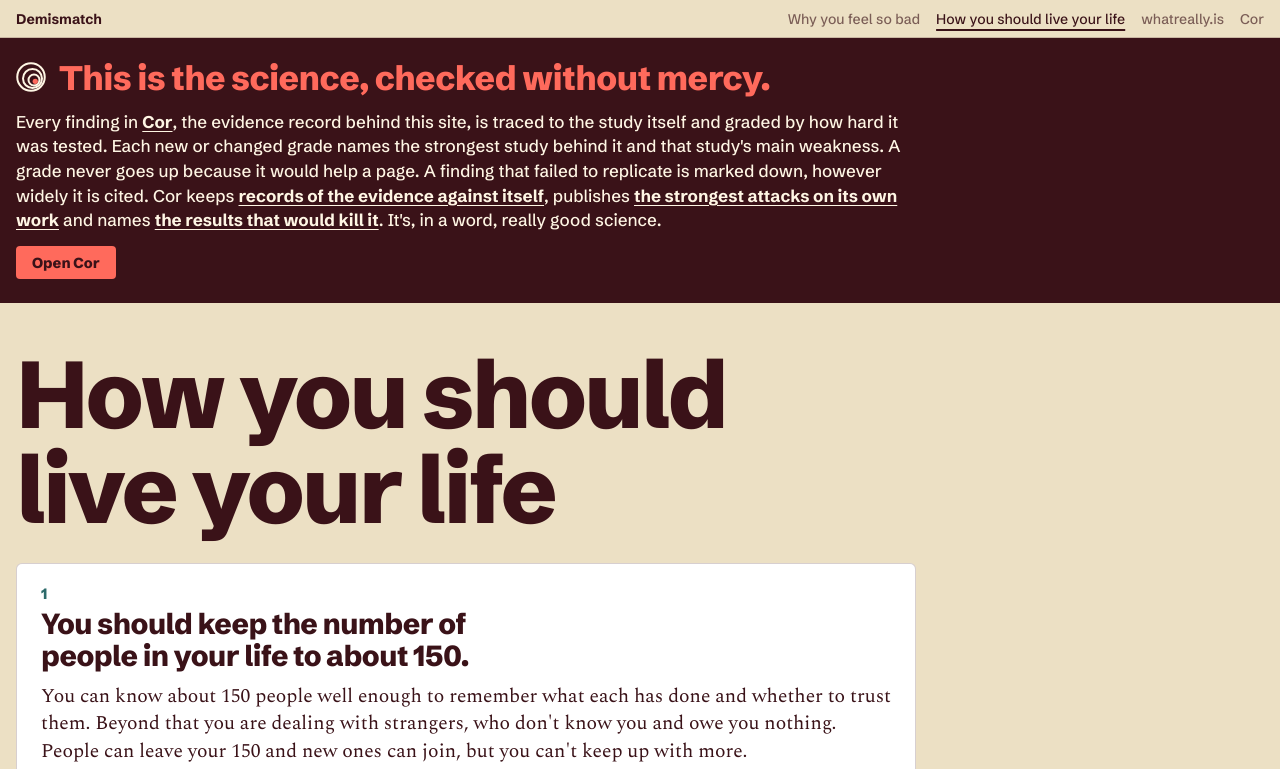
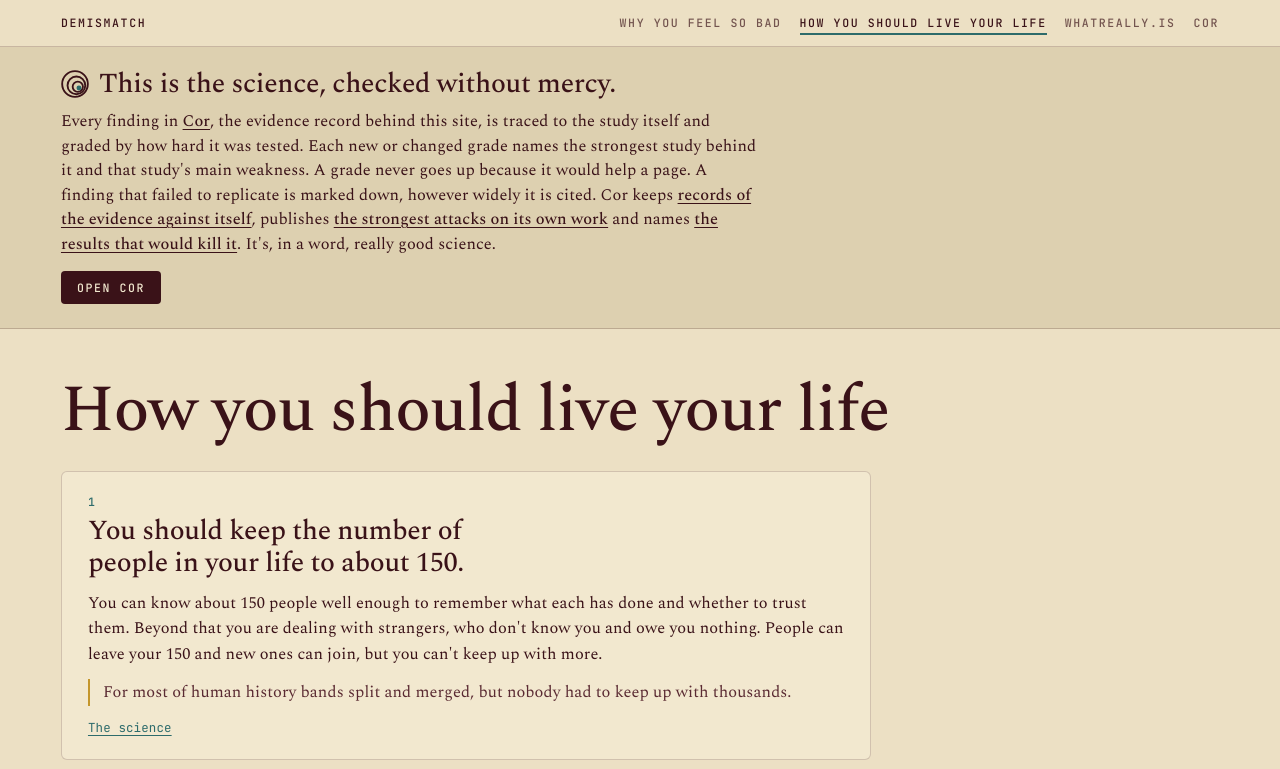
Before and after one commit to MaartenRischen/howyoushouldliveyourlife, a plain HTML site: page index.html in a window 1280 px wide. Shown: the top 769 px of the page. Drawn offline with Linux system fonts and the light colour scheme.

Commit message:
One look for every site: the Cor look (option A)
Maarten picked option A, 'all Cor', on 19 Nov 2026 (Open Brain thought 4948).
look.css holds the shared colours, typefaces, type scale, page width, top bar,
Cor banner and foot, taken from cor.demismatch.com. style.css keeps only this
page's layout. No words changed.

Co-Authored-By: Claude Fable 5.2 <noreply@anthropic.com>
Claude-Session: https://claude.ai/code/session_01WjNLSTFq3Zx15CUpiRxtVf

```diff
--- /dev/null
+++ b/look.css
@@ -0,0 +1,101 @@
+/* look.css - the one look for every Demismatch site. Version 2026-11-19.1
+   The look of cor.demismatch.com and demismatch.com, taken from Cor's css/tokens.css.
+   Maarten's pick of 19 Nov 2026: option A, "all Cor" (Open Brain thought 4948).
+   Every public site loads this file before its own stylesheet. A site's own stylesheet
+   uses the names below and sets no colour, typeface or text size of its own.
+   Master copy: project doc claude/look/look.css. Change the master, then copy it out.
+   Fonts sit next to this file in fonts/. */
+
+@font-face{font-family:"Spectral";font-weight:400;font-style:normal;font-display:swap;src:url(fonts/spectral-latin-400-normal.woff2) format("woff2")}
+@font-face{font-family:"Spectral";font-weight:400;font-style:italic;font-display:swap;src:url(fonts/spectral-latin-400-italic.woff2) format("woff2")}
+@font-face{font-family:"Spectral";font-weight:500;font-style:normal;font-display:swap;src:url(fonts/spectral-latin-500-normal.woff2) format("woff2")}
+@font-face{font-family:"Spectral";font-weight:600;font-style:normal;font-display:swap;src:url(fonts/spectral-latin-600-normal.woff2) format("woff2")}
+@font-face{font-family:"JetBrains Mono";font-weight:400;font-style:normal;font-display:swap;src:url(fonts/jetbrains-mono-latin-400-normal.woff2) format("woff2")}
+@font-face{font-family:"JetBrains Mono";font-weight:500;font-style:normal;font-display:swap;src:url(fonts/jetbrains-mono-latin-500-normal.woff2) format("woff2")}
+
+:root{
+  /* colours, Cor's own */
+  --oxblood:#3a1218;--oxblood-deep:#2a0c11;--oxblood-warm:#5a2a32;--oxblood-ink:#4a1e26;
+  --parchment:#ece0c4;--parchment-soft:#f2e8cf;--parchment-dark:#ddd0b0;
+  --teal:#2d6b6b;--teal-deep:#1f4f4f;--gold:#c4962c;--gold-dim:#a5801f;
+  /* what each colour is for */
+  --bg:var(--parchment);            /* every page */
+  --ink:var(--oxblood);             /* all text */
+  --dim:rgba(58,18,24,.68);         /* quiet text and quiet labels */
+  --rule:rgba(58,18,24,.2);         /* hairlines */
+  --card:var(--parchment-soft);     /* cards; no white anywhere */
+  --card-line:rgba(58,18,24,.18);
+  --band:var(--parchment-dark);     /* a band across the page, such as the Cor banner */
+  --link:var(--teal);
+  --accent:var(--gold);             /* a side rule or a small mark */
+  --good:#2d6b6b;                   /* a need that gets its answer: Cor's "resolves" */
+  --bad:#8a2f2a;                    /* a need that gets none: Cor's "fires, no resolution" */
+
+  /* typefaces: Spectral for all text and headlines, JetBrains Mono for small labels */
+  --serif:"Spectral",Georgia,"Times New Roman",serif;
+  --mono:"JetBrains Mono",ui-monospace,"SF Mono",Menlo,monospace;
+
+  /* one type scale, Cor's */
+  --t-label:.72rem;                             /* small uppercase label, mono */
+  --t-meta:.78rem;                              /* source lines, footers, mono */
+  --t-body:1.02rem;                             /* text */
+  --t-lead:clamp(1.12rem,1.6vw,1.34rem);        /* the opening paragraph of a page */
+  --t-h3:clamp(1.18rem,2vw,1.5rem);             /* a small title */
+  --t-card:clamp(1.32rem,3vw,1.72rem);          /* the title of a card, Cor's door title */
+  --t-h2:clamp(1.7rem,3.4vw,2.5rem);            /* a section title */
+  --t-h1:clamp(2.3rem,5.4vw,4.1rem);            /* the page title */
+  --w-head:500;                                 /* headline weight */
+
+  /* one page width */
+  --max:1240px;                                 /* the page */
+  --read:760px;                                 /* a column of reading text */
+  --gut:clamp(16px,3.2vw,46px);                 /* space at the page edge */
+  --radius:6px;
+}
+
+*,*::before,*::after{box-sizing:border-box}
+html{-webkit-text-size-adjust:100%}
+html,body{margin:0;background:var(--bg);color:var(--ink)}
+body{overflow-x:hidden;font:400 var(--t-body)/1.5 var(--serif);letter-spacing:.005em;-webkit-font-smoothing:antialiased;text-rendering:optimizeLegibility}
+a{color:inherit}
+h1,h2,h3{font-family:var(--serif);font-weight:var(--w-head);letter-spacing:-.012em;text-wrap:balance}
+h1{font-size:var(--t-h1);line-height:1.04}
+h2{font-size:var(--t-h2);line-height:1.1}
+h3{font-size:var(--t-h3);line-height:1.2}
+::selection{background:var(--oxblood);color:var(--parchment-soft)}
+a:focus-visible{outline:2.5px solid var(--teal);outline-offset:3px;border-radius:2px}
+
+/* parts for any page */
+.lk-label{font:500 var(--t-label)/1.35 var(--mono);letter-spacing:.14em;text-transform:uppercase}
+.lk-meta{font:400 var(--t-meta)/1.5 var(--mono);letter-spacing:.01em}
+.lk-card{background:var(--card);border:1px solid var(--card-line);border-radius:var(--radius)}
+
+/* the bar at the top of every site */
+.doors{border-bottom:1px solid var(--rule)}
+.d-in{max-width:var(--max);margin:0 auto;padding:12px var(--gut) 11px;display:flex;flex-wrap:wrap;align-items:baseline;gap:6px 18px;font:500 var(--t-label)/1.35 var(--mono);letter-spacing:.14em;text-transform:uppercase}
+.doors a{color:var(--dim);text-decoration:none;padding:3px 0 2px;border-bottom:2px solid transparent}
+.doors a:hover{color:var(--ink);border-color:var(--gold)}
+.doors .dm{margin-right:auto;color:var(--ink)}
+.doors a[aria-current]{color:var(--ink);border-color:var(--teal)}
+
+/* the Cor banner */
+.cor-ban{background:var(--band);color:var(--ink);border-bottom:1px solid var(--rule)}
+.cb-in{max-width:var(--max);margin:0 auto;padding:18px var(--gut) 20px}
+.cb-h{display:flex;align-items:flex-start;gap:10px;margin:0;font:var(--w-head) var(--t-card)/1.15 var(--serif);letter-spacing:-.012em;text-wrap:balance}
+.rings{flex:none;width:24px;height:24px;margin-top:1px;color:var(--ink);fill:none;stroke:currentColor;stroke-width:1.6}
+.rings .dot{fill:var(--teal);stroke:none}
+.cb-t{margin:10px 0 0;max-width:86ch;font:400 var(--t-body)/1.5 var(--serif)}
+.cb-t a{color:var(--ink);font-weight:500;text-decoration-thickness:1px;text-underline-offset:3px}
+.cb-go{margin:14px 0 0}
+.cb-btn{display:inline-block;background:var(--oxblood);color:var(--parchment-soft);font:500 var(--t-label)/1 var(--mono);letter-spacing:.14em;text-transform:uppercase;text-decoration:none;padding:11px 16px 10px;border-radius:4px}
+.cb-btn:hover{background:var(--teal-deep)}
+
+/* the foot of every page */
+.ft{width:calc(100% - 2*var(--gut));max-width:calc(var(--max) - 2*var(--gut));margin:44px auto 0;padding:18px 0 44px;border-top:1px solid var(--rule);display:flex;flex-wrap:wrap;justify-content:space-between;gap:6px 20px;font:400 var(--t-meta)/1.6 var(--mono);letter-spacing:.01em;color:var(--dim)}
+.ft a{color:var(--ink)}
+.ft .nmd{font-weight:500;color:var(--ink)}
+
+@media (min-width:720px){
+  .cb-in{padding:22px var(--gut) 24px}
+  .rings{width:28px;height:28px}
+}
--- a/style.css
+++ b/style.css
@@ -1,110 +1,32 @@
-/* howyoushouldliveyourlife.com - same look as whyyoufeelsobad.com and whatreally.is (fonts and colours copied from their style.css). */
-@font-face{font-family:"Spectral";font-weight:400;font-style:normal;font-display:swap;src:url(fonts/spectral-latin-400-normal.woff2) format("woff2")}
-@font-face{font-family:"Spectral";font-weight:500;font-style:normal;font-display:swap;src:url(fonts/spectral-latin-500-normal.woff2) format("woff2")}
-@font-face{font-family:"Spectral";font-weight:600;font-style:normal;font-display:swap;src:url(fonts/spectral-latin-600-normal.woff2) format("woff2")}
-@font-face{font-family:"Schibsted Grotesk";font-weight:500;font-style:normal;font-display:swap;src:url(fonts/schibsted-grotesk-latin-500-normal.woff2) format("woff2")}
-@font-face{font-family:"Schibsted Grotesk";font-weight:700;font-style:normal;font-display:swap;src:url(fonts/schibsted-grotesk-latin-700-normal.woff2) format("woff2")}
-@font-face{font-family:"Schibsted Grotesk";font-weight:800;font-style:normal;font-display:swap;src:url(fonts/schibsted-grotesk-latin-800-normal.woff2) format("woff2")}
-
-:root{
-  --oxblood:#3a1218;--parchment:#ece0c4;--teal:#2d6b6b;--red:#b3261e;
-  --dim:rgba(58,18,24,.64);--rule:rgba(58,18,24,.2);--card:#fff;--coral:#ff6a5c;
-  --serif:"Spectral",Georgia,serif;--sans:"Schibsted Grotesk",-apple-system,"Helvetica Neue",Arial,sans-serif;
-  --gut:16px;--max:1320px;
-}
-*,*::before,*::after{box-sizing:border-box}
-html{-webkit-text-size-adjust:100%}
-html,body{margin:0;background:var(--parchment);color:var(--oxblood)}
-body{overflow-x:hidden;font:400 17px/1.45 var(--serif)}
-a{color:inherit}
+/* howyoushouldliveyourlife.com - this page's own layout. Colours, typefaces, text sizes, the top bar,
+   the Cor banner and the foot come from look.css, the one look for every Demismatch site. */
 h1,h2,h3,p,ul{margin:0}
 ul{padding:0;list-style:none}
 
-.doors{border-bottom:1px solid var(--rule)}
-.d-in{max-width:var(--max);margin:0 auto;padding:10px var(--gut) 9px;display:flex;flex-wrap:wrap;align-items:baseline;gap:4px 16px;font:500 14px/1.3 var(--sans)}
-.doors a{color:var(--dim);text-decoration:none}
-.doors a:hover{color:var(--oxblood)}
-.doors .dm{font-weight:700;margin-right:auto;color:var(--oxblood)}
-.doors a[aria-current]{color:var(--oxblood);text-decoration:underline;text-decoration-thickness:2px;text-underline-offset:5px}
-
-.cor-ban{background:var(--oxblood);color:#fff6e4}
-.cb-in{max-width:var(--max);margin:0 auto;padding:16px var(--gut) 18px}
-.cb-h{display:flex;align-items:flex-start;gap:10px;margin:0;font:800 22px/1.1 var(--sans);letter-spacing:-.016em;color:var(--coral);text-wrap:balance}
-.rings{flex:none;width:24px;height:24px;margin-top:1px;color:#fff6e4;fill:none;stroke:currentColor;stroke-width:1.6}
-.rings .dot{fill:var(--coral);stroke:none}
-.cb-t{margin:10px 0 0;max-width:86ch;font:500 15px/1.45 var(--sans)}
-.cb-t a{color:#fff6e4;font-weight:700;text-decoration-thickness:1px;text-underline-offset:3px}
-.cb-go{margin:13px 0 0}
-.cb-btn{display:inline-block;background:var(--coral);color:var(--oxblood);font:800 14.5px/1 var(--sans);text-decoration:none;padding:10px 16px 9px;border-radius:4px}
-.cb-btn:hover{background:#fff6e4}
-
-.hd{max-width:var(--max);margin:0 auto;padding:30px var(--gut) 0}
-.q{font:700 14px/1.35 var(--sans);letter-spacing:.02em;color:var(--teal);margin:0 0 10px}
-.hd h1{font:800 46px/1 var(--sans);letter-spacing:-.03em;text-wrap:balance}
-.sum{font:500 24px/1.25 var(--serif);margin:14px 0 0}
-
-.lead{max-width:62ch;font:400 20px/1.42 var(--serif);margin:18px 0 0}
-.lead b{font-weight:600}
-.grid{max-width:var(--max);margin:0 auto;padding:26px var(--gut) 0;display:grid;grid-template-columns:minmax(0,1fr);gap:12px}
-.t{background:var(--card);border:1px solid var(--rule);border-radius:6px;padding:16px 16px 14px}
-.say{font:700 15px/1.3 var(--sans);color:var(--teal)}
-.t h2{font:800 23px/1.1 var(--sans);letter-spacing:-.018em;margin:7px 0 0;text-wrap:balance}
-.t .b{font:400 17.5px/1.4 var(--serif);margin:9px 0 0}
-.t .more{margin-top:10px;display:flex;flex-wrap:wrap;gap:4px 16px;font:500 13.5px/1.3 var(--sans)}
-.t .more a{color:var(--teal);text-decoration-thickness:1px;text-underline-offset:3px}
-.snw{max-width:var(--max);margin:0 auto;padding:44px var(--gut) 0}
-.snw h2{font:800 30px/1.06 var(--sans);letter-spacing:-.02em}
-.snw ul{margin-top:12px;max-width:70ch}
-.snw li{font:400 19px/1.38 var(--serif);padding:11px 0 10px;border-bottom:1px solid var(--rule)}
-.next{max-width:var(--max);margin:0 auto;padding:44px var(--gut) 0}
-.next h2{font:800 30px/1.06 var(--sans);letter-spacing:-.02em;text-wrap:balance}
-.tiles{display:grid;grid-template-columns:minmax(0,1fr);gap:12px;margin-top:18px}
-.tile{display:flex;flex-direction:column;gap:6px;background:var(--card);border:1px solid var(--rule);border-radius:6px;padding:16px 16px 14px;text-decoration:none}
-.tile:hover{border-color:var(--oxblood)}
-.t-n{font:800 20px/1.1 var(--sans);letter-spacing:-.015em}
-.t-a{font:400 17px/1.35 var(--serif)}
-.t-go{margin-top:4px;font:700 13.5px/1 var(--sans);color:var(--teal)}
-
-.ft{max-width:var(--max);margin:36px auto 0;padding:16px var(--gut) 40px;border-top:1px solid var(--rule);display:flex;flex-wrap:wrap;justify-content:space-between;gap:6px 20px;font:400 13.5px/1.5 var(--sans);color:var(--dim)}
-.ft a{color:var(--oxblood)}
-.ft .nmd{font-weight:600;color:var(--oxblood)}
-
-a:focus-visible{outline:3px solid var(--teal);outline-offset:3px}
-
-@media (min-width:720px){
-  .cb-in{padding:22px var(--gut) 24px}
-  .cb-h{font-size:clamp(26px,2.7vw,34px);gap:13px}
-  .rings{width:30px;height:30px;margin-top:2px}
-  .cb-t{font-size:17px;margin-top:12px}
-  .hd{padding-top:44px}
-  .hd h1{font-size:clamp(56px,7.4vw,104px)}
-  .sum{font-size:clamp(26px,2.6vw,34px)}
-  .tiles{grid-template-columns:repeat(3,minmax(0,1fr))}
-  .next h2{font-size:clamp(34px,3.6vw,48px)}
-}
-@media (min-width:720px){
-  .grid{grid-template-columns:repeat(2,minmax(0,1fr))}
-  .lead{font-size:22px}
-  .snw h2{font-size:clamp(34px,3.6vw,48px)}
-}
-@media (min-width:1080px){
-  .grid{grid-template-columns:repeat(3,minmax(0,1fr))}
-}
+.hd{max-width:var(--max);margin:0 auto;padding:34px var(--gut) 0}
 
 /* the rules */
 .rules{max-width:var(--max);margin:0 auto;padding:26px var(--gut) 0;display:grid;grid-template-columns:minmax(0,1fr);gap:12px}
-.r{max-width:900px;background:var(--card);border:1px solid var(--rule);border-radius:6px;padding:16px 16px 15px}
-.r .n{font:800 15px/1 var(--sans);letter-spacing:.02em;color:var(--teal)}
-.r h2{font:800 23px/1.12 var(--sans);letter-spacing:-.018em;margin:7px 0 0;text-wrap:balance}
-.r .b{font:400 17.5px/1.42 var(--serif);margin:10px 0 0}
-.r .then{font:400 17px/1.42 var(--serif);margin:11px 0 0;padding:1px 0 1px 12px;border-left:3px solid var(--coral)}
-.r .more{margin-top:11px;display:flex;flex-wrap:wrap;gap:4px 16px;font:500 13.5px/1.3 var(--sans)}
-.r .more a{color:var(--teal);text-decoration-thickness:1px;text-underline-offset:3px}
+.r{max-width:calc(var(--read) + 50px);background:var(--card);border:1px solid var(--card-line);border-radius:var(--radius);padding:18px 16px 16px}
+.r .n{font:500 var(--t-label)/1 var(--mono);letter-spacing:.14em;color:var(--teal)}
+.r h2{font-size:var(--t-card);line-height:1.16;margin:9px 0 0}
+.r .b{font:400 var(--t-body)/1.55 var(--serif);margin:11px 0 0}
+.r .then{font:400 var(--t-body)/1.55 var(--serif);color:var(--oxblood-warm);margin:12px 0 0;padding:1px 0 1px 13px;border-left:2px solid var(--accent)}
+.r .more{margin-top:13px;display:flex;flex-wrap:wrap;gap:4px 18px;font:400 var(--t-meta)/1.4 var(--mono);letter-spacing:.01em}
+.r .more a{color:var(--link);text-decoration-thickness:1px;text-underline-offset:3px}
+
+/* where to go next */
+.next{max-width:var(--max);margin:0 auto;padding:48px var(--gut) 0}
+.tiles{display:grid;grid-template-columns:minmax(0,1fr);gap:12px;margin-top:18px}
+.tile{display:flex;flex-direction:column;gap:7px;background:var(--card);border:1px solid var(--card-line);border-radius:var(--radius);padding:16px 16px 15px;text-decoration:none}
+.tile:hover{border-color:var(--teal)}
+.t-n{font:var(--w-head) var(--t-card)/1.12 var(--serif);letter-spacing:-.012em}
+.t-a{flex:1;font:400 var(--t-body)/1.45 var(--serif)}
+.t-go{margin-top:5px;font:500 var(--t-label)/1 var(--mono);letter-spacing:.14em;text-transform:uppercase;color:var(--teal)}
+
 @media (min-width:720px){
-  .r{padding:22px 24px 20px}
-  .r h2{font-size:29px}
-  .r .b{font-size:19.5px}
-  .r .then{font-size:18.5px;padding-left:14px}
+  .hd{padding-top:48px}
+  .r{padding:24px 26px 22px}
   .tiles{grid-template-columns:repeat(2,minmax(0,1fr))}
 }
 @media (min-width:1080px){
```
Also changed, not shown: index.html (+2 -1 lines), fonts/OFL-JetBrainsMono.txt (added), fonts/jetbrains-mono-latin-400-normal.woff2 (added), fonts/jetbrains-mono-latin-500-normal.woff2 (added), fonts/spectral-latin-400-italic.woff2 (added), 1 other file.
